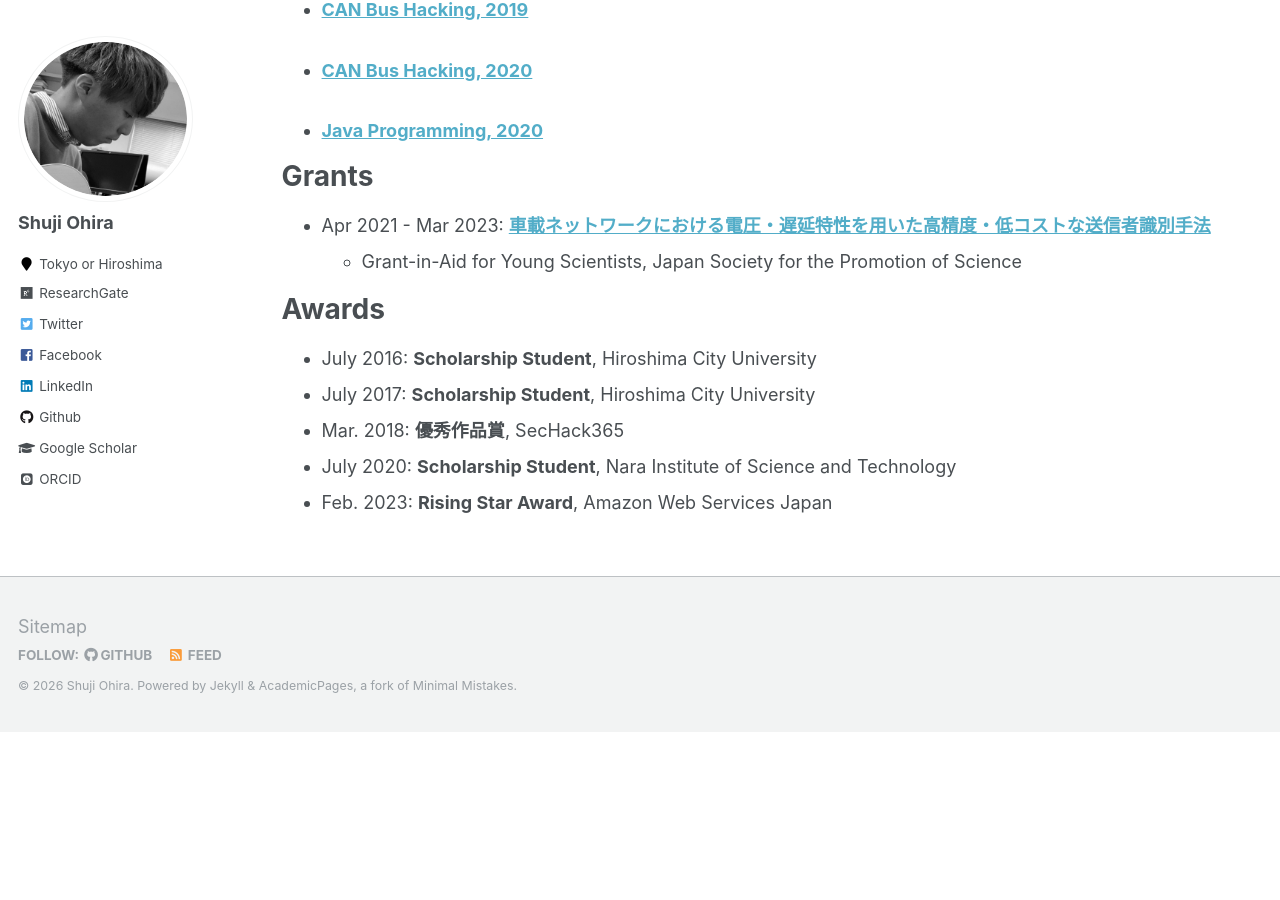
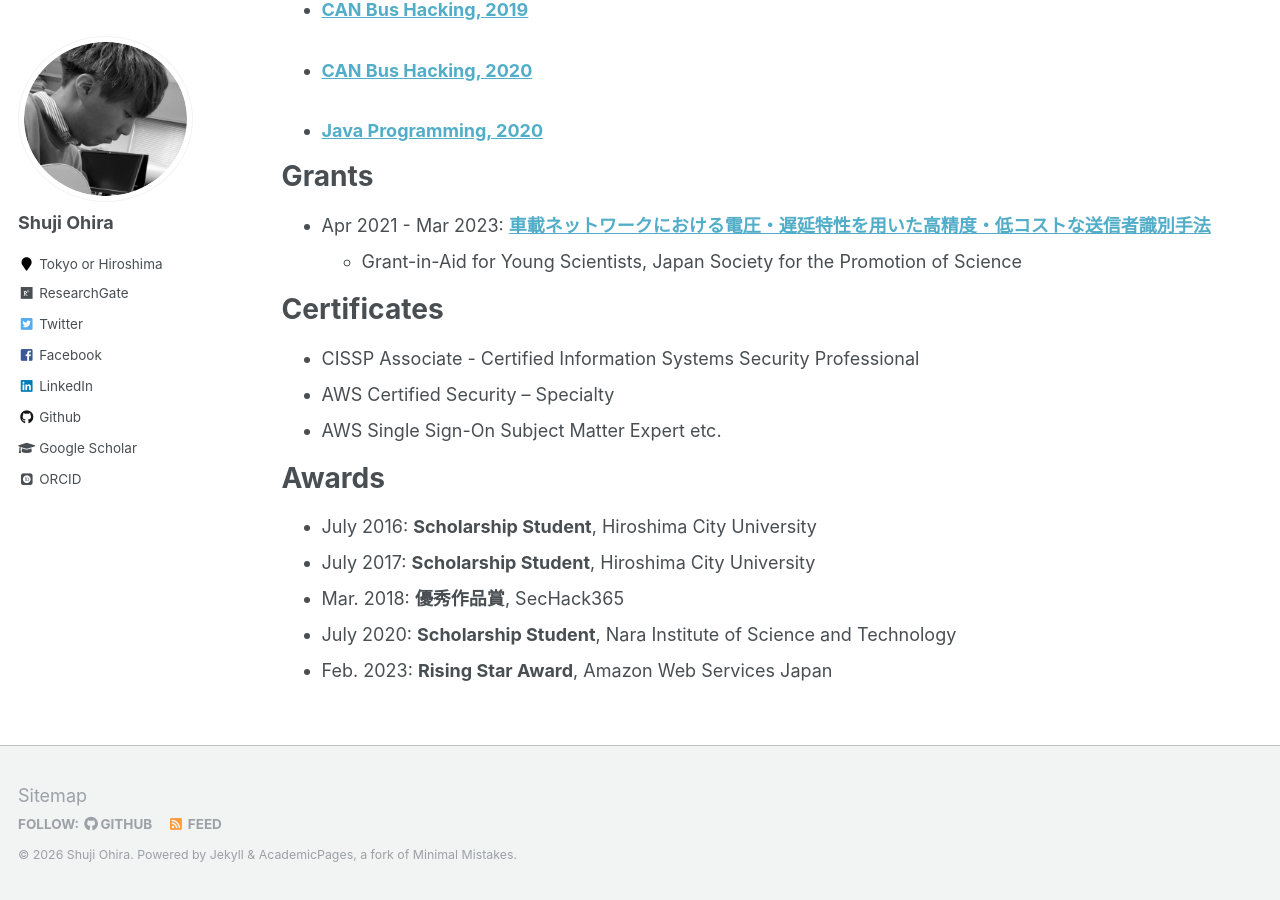
Before and after one commit to shuji-oh/shuji-oh.github.io, a Jekyll site: the page built from _pages/cv.md, in a window 1280 px wide and 900 px high, scrolled down 3775 px. Built offline with Jekyll 4.4.1, drawn with Linux system fonts in a browser that asks for light colours; some web fonts are replaced; before the commit the page ends 4507 px from its top, so only the background shows below that.

Commit message:
updated for certificates

```diff
--- a/_pages/cv.md
+++ b/_pages/cv.md
@@ -84,6 +84,13 @@ Grants
 * Apr 2021 - Mar 2023: <b><a href="https://kaken.nii.ac.jp/grant/KAKENHI-PROJECT-21J10516/">車載ネットワークにおける電圧・遅延特性を用いた高精度・低コストな送信者識別手法</a></b>
   * Grant-in-Aid for Young Scientists, Japan Society for the Promotion of Science
 
+Certificates
+======
+* CISSP Associate - Certified Information Systems Security Professional
+* AWS Certified Security – Specialty
+* AWS Single Sign-On Subject Matter Expert
+etc.
+
 Awards
 ======
 * July 2016: <b>Scholarship Student</b>, Hiroshima City University
```
